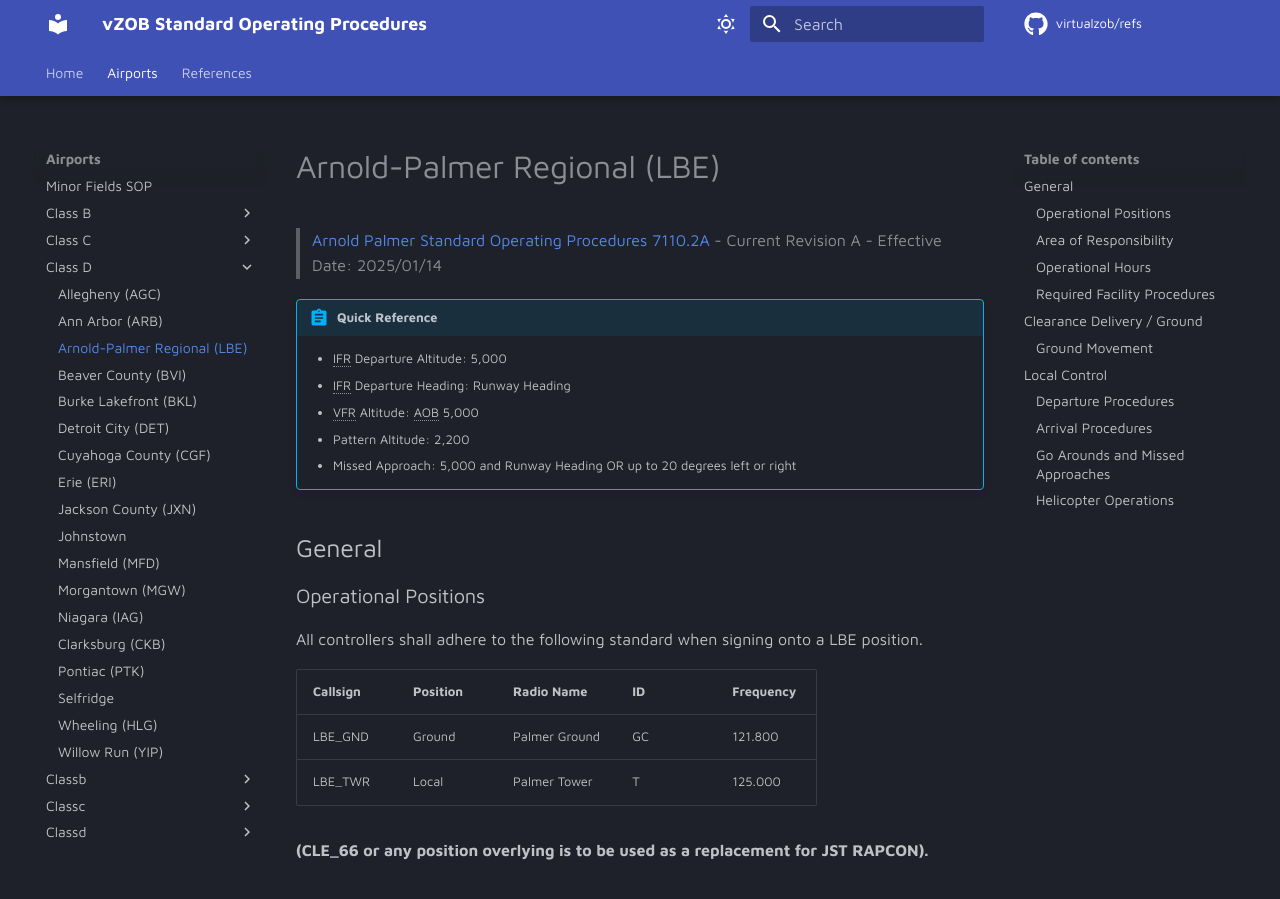
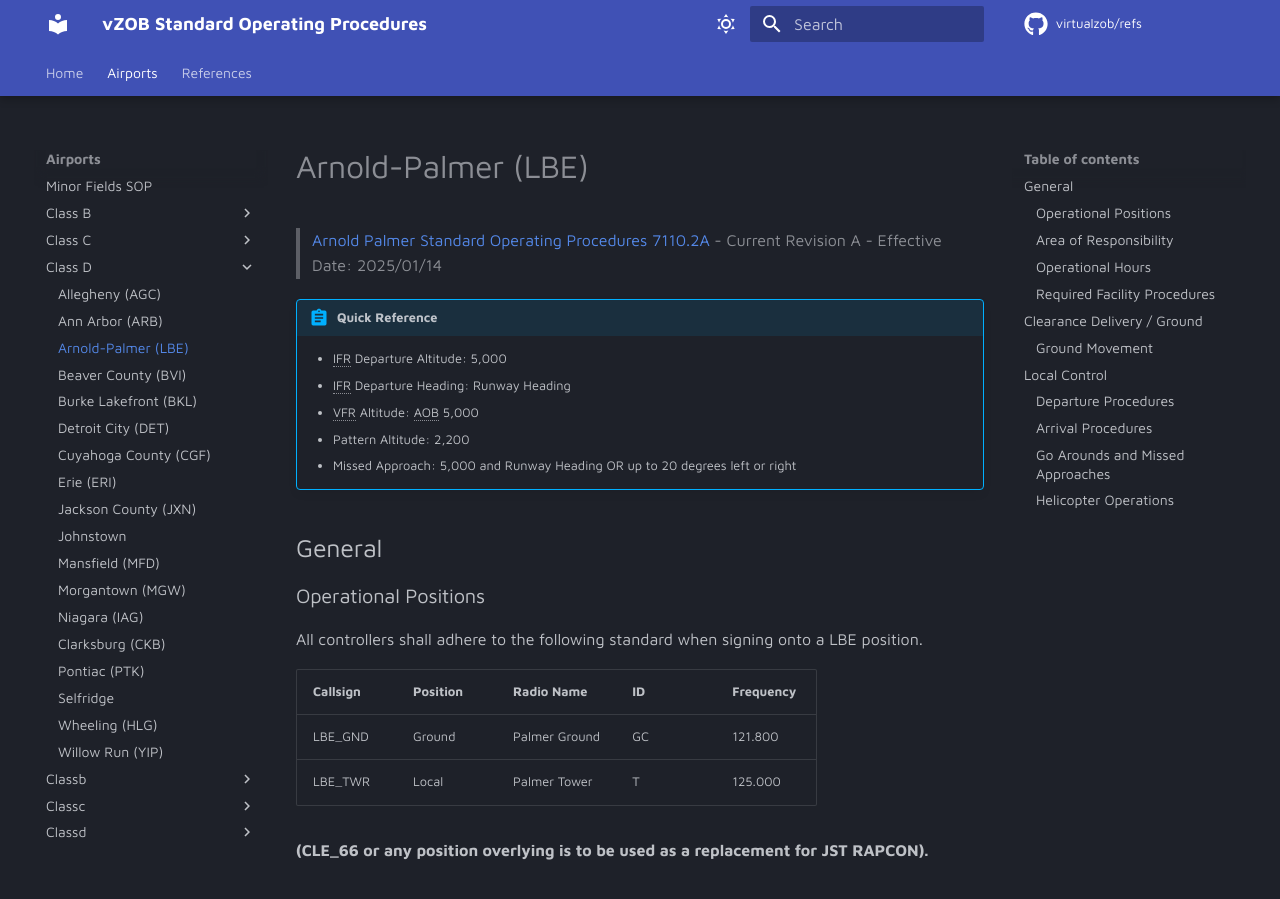
Before and after one commit to virtualZOB/refs, an MkDocs documentation site: the page built from docs/airports/Class-D/Arnold-Palmer.md, in a window 1280 px wide and 900 px high. Built offline with MkDocs 1.6.1 and Material for MkDocs 9.7.7, drawn with Linux system fonts in a browser that asks for light colours; comment, search, counter and statistics services are not loaded.

Commit message:
Update Arnold-Palmer.md

```diff
--- a/docs/airports/Class-D/Arnold-Palmer.md
+++ b/docs/airports/Class-D/Arnold-Palmer.md
@@ -1,4 +1,4 @@
-# Arnold-Palmer Regional (LBE)
+# Arnold-Palmer (LBE)
 > [Arnold Palmer Standard Operating Procedures 7110.2A](../../authority-sections/7110.2A-authority.md)
 > - Current Revision A
 > - Effective Date: 2025/01/14
```
